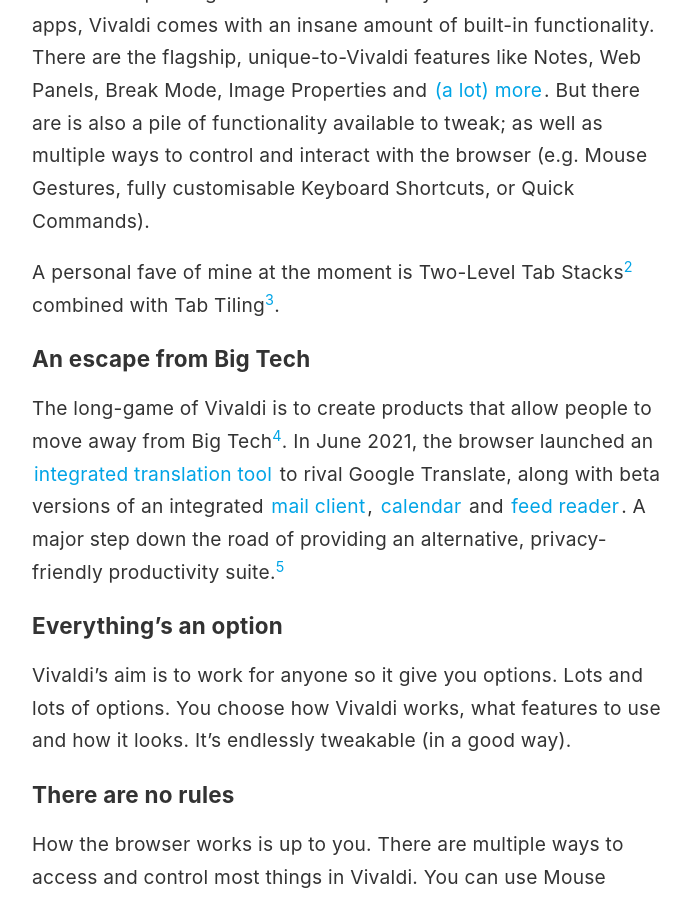
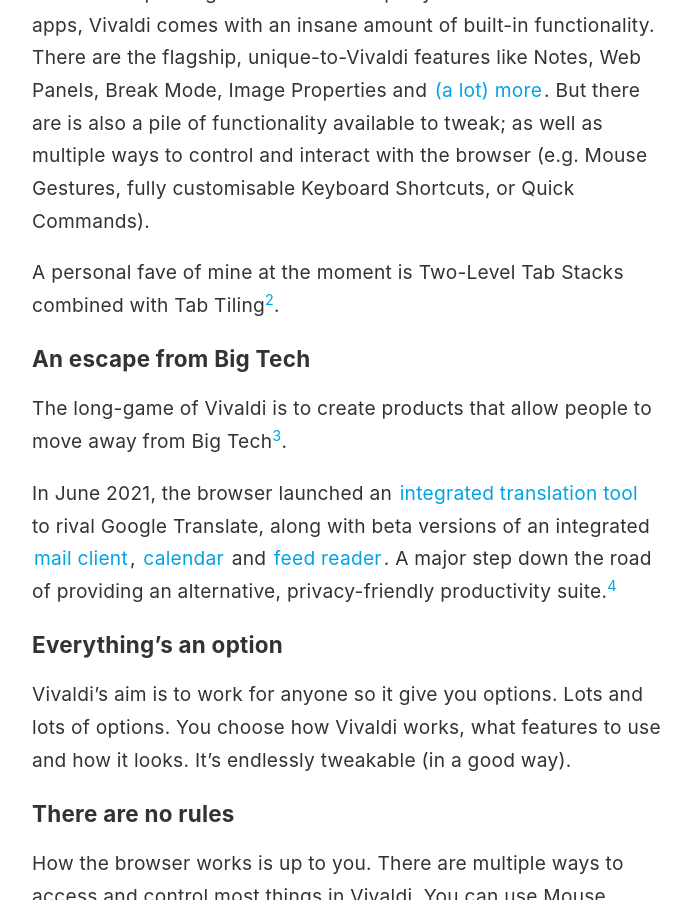
Before and after one commit to jonmccull/digital-garden, a Jekyll site: the page built from _notes/vivaldi.md, in a window 1280 px wide and 900 px high, scrolled down 1493 px. Shown: the whole window, without its empty margins (293-984 px from the left). Built offline with Jekyll 4.4.1, drawn with Linux system fonts in a browser that asks for light colours.

Commit message:
Note, Update, Vivaldi
Adjusting text around Mail, Calendar and Feeds to cleanup the inline references

Signed-off-by: Jon McCullough <jonmccull@pm.me>

```diff
--- a/_notes/vivaldi.md
+++ b/_notes/vivaldi.md
@@ -21,11 +21,12 @@
 
 Rather than passing the buck to third-party extensions<input type="checkbox" id="cb5" /><label for="cb5"><sup></sup></label><span><span class="footnote-inner">As you would do in [Chrome](https://www.google.com/chrome/), for example, which can hurt performance, open you up to security issues, or leave you high and dry when the extension goes unsupported (as was the case recently with [The Great Suspender](https://www.theverge.com/2021/2/4/22266798/chrome-blocks-the-great-suspender-disabled-malware-tab-recovery)).</span></span> or other apps, Vivaldi comes with an insane amount of built-in functionality. There are the flagship, unique-to-Vivaldi features like Notes, Web Panels, Break Mode, Image Properties and [(a lot) more](https://vivaldi.com/features/). But there are is also a pile of functionality available to tweak; as well as multiple ways to control and interact with the browser (e.g. Mouse Gestures, fully customisable Keyboard Shortcuts, or Quick Commands).
 
-A personal fave of mine at the moment is Two-Level Tab Stacks<input type="checkbox" id="cb6" /><label for="cb6"><sup></sup></label><span><span class="footnote-inner">Grouping tabs together into a [Tab Stack](https://help.vivaldi.com/desktop/tabs/tab-stacks/) allows you to quickly perform commands on multiple tabs at once, keep the tab bar less cluttered and be more organised about your browser window layout. In January, 2021, Vivaldi released [Two-Level Tab Stacks](https://vivaldi.com/blog/desktop/desktop-releases/vivaldi-tabs-two-level/), which adds a second row to the tab bar to show the contents of a Tab Stack.<br><br> "Grouped tabs can become pseudo-workspaces for whatever you get up to in your browser." – [The Verge](https://www.theverge.com/2021/1/28/22253198/vivaldi-web-browser-stacked-tabs-hoarding)<br><br>![](/assets/tab-stack-styles.webp)</span></span> combined with Tab Tiling<input type="checkbox" id="cb10" /><label for="cb10"><sup></sup></label><span><span class="footnote-inner">[Watch a short demo](https://www.loom.com/embed/50b155beffe84dfa836a9e4107b3f7c9) of how I use this in my everyday work.</span></span>.
+A personal fave of mine at the moment is Two-Level Tab Stacks combined with Tab Tiling<input type="checkbox" id="cb10" /><label for="cb10"><sup></sup></label><span><span class="footnote-inner">Grouping tabs together into a [Tab Stack](https://help.vivaldi.com/desktop/tabs/tab-stacks/) allows you to quickly perform commands on multiple tabs at once, keep the tab bar less cluttered and be more organised about your browser window layout. In January, 2021, Vivaldi released [Two-Level Tab Stacks](https://vivaldi.com/blog/desktop/desktop-releases/vivaldi-tabs-two-level/), which adds a second row to the tab bar to show the contents of a Tab Stack.<br><br> "Grouped tabs can become pseudo-workspaces for whatever you get up to in your browser." – [The Verge](https://www.theverge.com/2021/1/28/22253198/vivaldi-web-browser-stacked-tabs-hoarding)<br><br>![](/assets/tab-stack-styles.webp)<br>[Watch a short demo](https://www.loom.com/embed/50b155beffe84dfa836a9e4107b3f7c9) of how I use this in my everyday work.</span></span>.
 
 ### An escape from Big Tech
-The long-game of Vivaldi is to create products that allow people to move away from Big Tech<input type="checkbox" id="cb7" /><label for="cb7"><sup></sup></label><span><span class="footnote-inner">Namely: Google, Microsoft and Apple.</span></span>. In June 2021, the browser launched an [integrated translation tool](https://vivaldi.com/features/translate) to rival Google Translate, along with beta versions of an integrated [mail client](https://vivaldi.com/features/mail/), [calendar](https://vivaldi.com/features/calendar/) and [feed reader](https://vivaldi.com/features/feed-reader/). A major step down the road of providing an alternative, privacy-friendly productivity suite.<input type="checkbox" id="cb9" /><label for="cb9"><sup></sup></label><span><span class="footnote-inner">Here's [a short explainer](https://youtu.be/C3PEIoWSsKI) I recorded to talk more about Vivaldi Mail, Calendar, Translate and Feeds.</span></span>
+The long-game of Vivaldi is to create products that allow people to move away from Big Tech<input type="checkbox" id="cb7" /><label for="cb7"><sup></sup></label><span><span class="footnote-inner">Namely: Google, Microsoft and Apple.</span></span>.
 
+In June 2021, the browser launched an [integrated translation tool](https://vivaldi.com/features/translate) to rival Google Translate, along with beta versions of an integrated [mail client](https://vivaldi.com/features/mail/), [calendar](https://vivaldi.com/features/calendar/) and [feed reader](https://vivaldi.com/features/feed-reader/). A major step down the road of providing an alternative, privacy-friendly productivity suite.<input type="checkbox" id="cb9" /><label for="cb9"><sup></sup></label><span><span class="footnote-inner">Here's [a short explainer](https://youtu.be/C3PEIoWSsKI) I recorded to talk more about Vivaldi Mail, Calendar, Translate and Feeds.</span></span>
 
 ### Everything's an option
 Vivaldi's aim is to work for anyone so it give you options. Lots and lots of options. You choose how Vivaldi works, what features to use and how it looks. It's endlessly tweakable (in a good way).
```
Also changed, not shown: assets/tab-stack-styles.png (added), assets/tab-stack-styles.webp (added).
